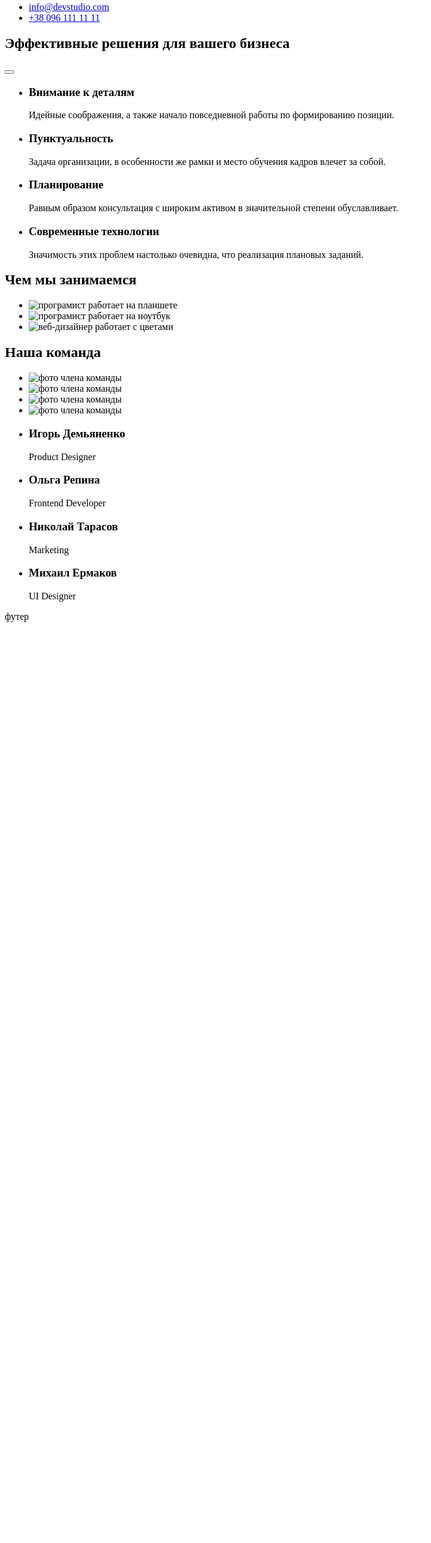
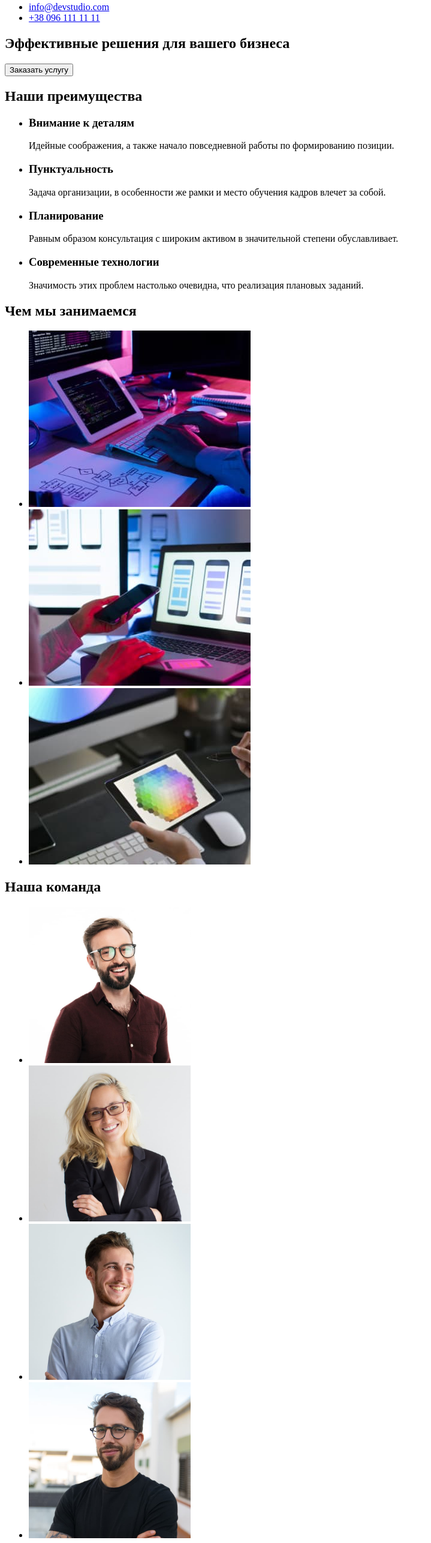
Before and after one commit to Tank-Nkolay/goit-markup-hw-01, a plain HTML site: page index.html in a window 1280 px wide. Shown: the part 109-2681 px from the top of the page at 60% size, without its empty margins (0-719 px from the left). Before the commit the page ends 1154 px from the top, so only its background shows below. Drawn offline with Linux system fonts and the light colour scheme.

Commit message:
разметка в html закончена 1

```diff
--- a/index.html
+++ b/index.html
@@ -1,26 +1,23 @@
 <!DOCTYPE html>
 <html lang="ru">
   <head>
-    <meta charset="UTF-8">
-    <meta http-equiv="X-UA-Compatible" content="IE=edge">
-    <meta name="viewport" content="width=device-width, initial-scale=1.0">
-    <title>Document</title>
+    <meta charset="UTF-8" />
+    <meta http-equiv="X-UA-Compatible" content="IE=edge" />
+    <meta name="viewport" content="width=device-width, initial-scale=1.0" />
+    <title>Homework</title>
   </head>
+
   <body>
-
     <header>
-
       <nav>
         <!-- logo -->
-            <a lang="en" href="/">
-                WebStudio
-            </a>
+        <a lang="en" href="./index.html"> WebStudio </a>
 
         <!-- link -->
         <ul>
-                <li><a href="">Студия</a></li>
-                <li><a href="">Портфолио</a></li>
-                <li><a href="">Контакты</a></li>
+          <li><a href="./index.html">Студия</a></li>
+          <li><a href="./portfolio.html">Портфолио</a></li>
+          <li><a href="#">Контакты</a></li>
         </ul>
       </nav>
 
@@ -29,57 +26,119 @@
         <li><a href="mailto:info@devstudio.com">info@devstudio.com</a></li>
         <li><a href="tel:+380961111111">+38 096 111 11 11</a></li>
       </ul>
-
     </header>
-
 
     <!-- main -->
     <main>
-
-        <!-- слоган -->
+      <!-- hero -->
       <section>
         <h1>Эффективные решения для вашего бизнеса</h1>
-            <button></button>
+        <button type="button">Заказать услугу</button>
       </section>
 
-        <!-- what we are doing -->
+      <!-- наши преимущества -->
       <section>
+        <h2>Наши преимущества</h2>
+
         <ul>
           <li>
             <h3>Внимание к деталям</h3>
-                    <p>Идейные соображения, а также начало повседневной работы по формированию позиции.</p>
+            <p>
+              Идейные соображения, а также начало повседневной работы по
+              формированию позиции.
+            </p>
           </li>
           <li>
             <h3>Пунктуальность</h3>
-                    <p>Задача организации, в особенности же рамки и место обучения кадров влечет за собой.</p>
+            <p>
+              Задача организации, в особенности же рамки и место обучения кадров
+              влечет за собой.
+            </p>
           </li>
           <li>
             <h3>Планирование</h3>
-                    <p>Равным образом консультация с широким активом в значительной степени обуславливает.</p>
+            <p>
+              Равным образом консультация с широким активом в значительной
+              степени обуславливает.
+            </p>
           </li>
           <li>
             <h3>Современные технологии</h3>
-                    <p>Значимость этих проблем настолько очевидна, что реализация плановых заданий.</p>
+            <p>
+              Значимость этих проблем настолько очевидна, что реализация
+              плановых заданий.
+            </p>
           </li>
-            </ul>
-
-            <h2>Чем мы занимаемся</h2>
-
-            <ul>
-                <li><img src="" alt="програмист работает на планшете" width="370"></li>
-                <li><img src="" alt="програмист работает на ноутбук" width="370"></li>
-                <li><img src="" alt="веб-дизайнер работает с цветами" width="370"></li>
         </ul>
       </section>
 
-        <!-- our team-->
+      <!--что мы делаем-->
+      <section>
+        <h2>Чем мы занимаемся</h2>
+        <ul>
+          <li>
+            <img
+              src="./images/programer-works-on-tablet-a.jpg"
+              alt="програмист работает на планшете"
+              width="370"
+              height="294"
+            />
+          </li>
+          <li>
+            <img
+              src="./images/programer-works-on-laptop-b.jpg"
+              alt="програмист работает на ноутбук"
+              width="370"
+              height="294"
+            />
+          </li>
+          <li>
+            <img
+              src="./images/designer-works-with-color-c.jpg"
+              alt="веб-дизайнер работает с цветами"
+              width="370"
+              height="294"
+            />
+          </li>
+        </ul>
+      </section>
+
+      <!--наша команда-->
       <section>
         <h2>Наша команда</h2>
         <ul>
-                <li><img src="" alt="фото члена команды" width="270"></li>
-                <li><img src="" alt="фото члена команды" width="270"></li>
-                <li><img src="" alt="фото члена команды" width="270"></li>
-                <li><img src="" alt="фото члена команды" width="270"></li>
+          <li>
+            <img
+              src="./images/team-ighor-a.jpg"
+              alt="фото члена команды"
+              width="270"
+              height="260"
+            />
+          </li>
+          <li>
+            <img
+              src="./images/team-olga-b.jpg"
+              alt="фото члена команды"
+              width="270"
+              height="260"
+            />
+          </li>
+          <li>
+            <img
+              src="./images/team-nikolay-c.jpg"
+              alt="фото члена команды"
+              width="270"
+              height="260"
+            />
+          </li>
+          <li>
+            <img
+              src="./images/team-mikle-d.jpg"
+              alt="фото члена команды"
+              width="270"
+              height="260"
+            />
+          </li>
           <li>
             <h3>Игорь Демьяненко</h3>
             <p lang="en">Product Designer</p>
@@ -98,15 +157,21 @@
           </li>
         </ul>
       </section>
-
     </main>
-
-
 
     <!-- footer -->
     <footer>
-    футер
+      <section>
+        <h2>Наши контакты</h2>
+        <a lang="en" href="./index.html"> WebStudio </a>
+        <address>
+          <p>г. Киев, пр-т Леси Украинки, 26</p>
+        </address>
+        <ul>
+          <li><a href="mailto:info@devstudio.com">info@devstudio.com</a></li>
+          <li><a href="tel:+380961111111">+38 096 111 11 11</a></li>
+        </ul>
+      </section>
     </footer>
-
   </body>
 </html>
--- /dev/null
+++ b/settings.json
@@ -0,0 +1,3 @@
+{
+    "liveServer.settings.multiRootWorkspaceName": "goit-markup-hw-01"
+}
```
Also changed, not shown: images/designer-works-with-color-c.jpg (added), images/programer-works-on-laptop-b.jpg (added), images/programer-works-on-tablet-a.jpg (added), images/team-ighor-a.jpg (added), images/team-mikle-d.jpg (added), images/team-nikolay-c.jpg (added), images/team-olga-b.jpg (added), 2 other files. Lines whose indentation alone changed are shown as unchanged.
